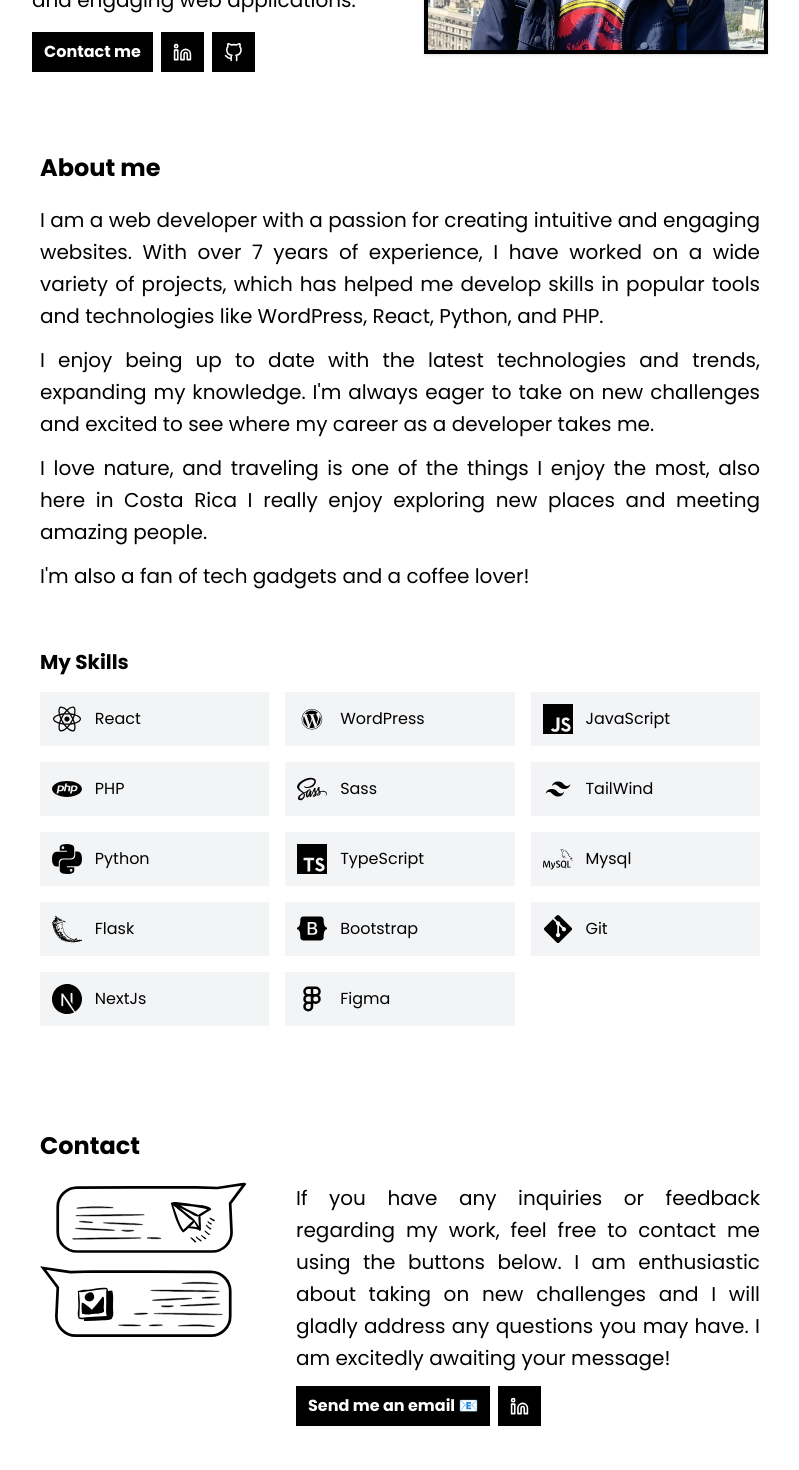
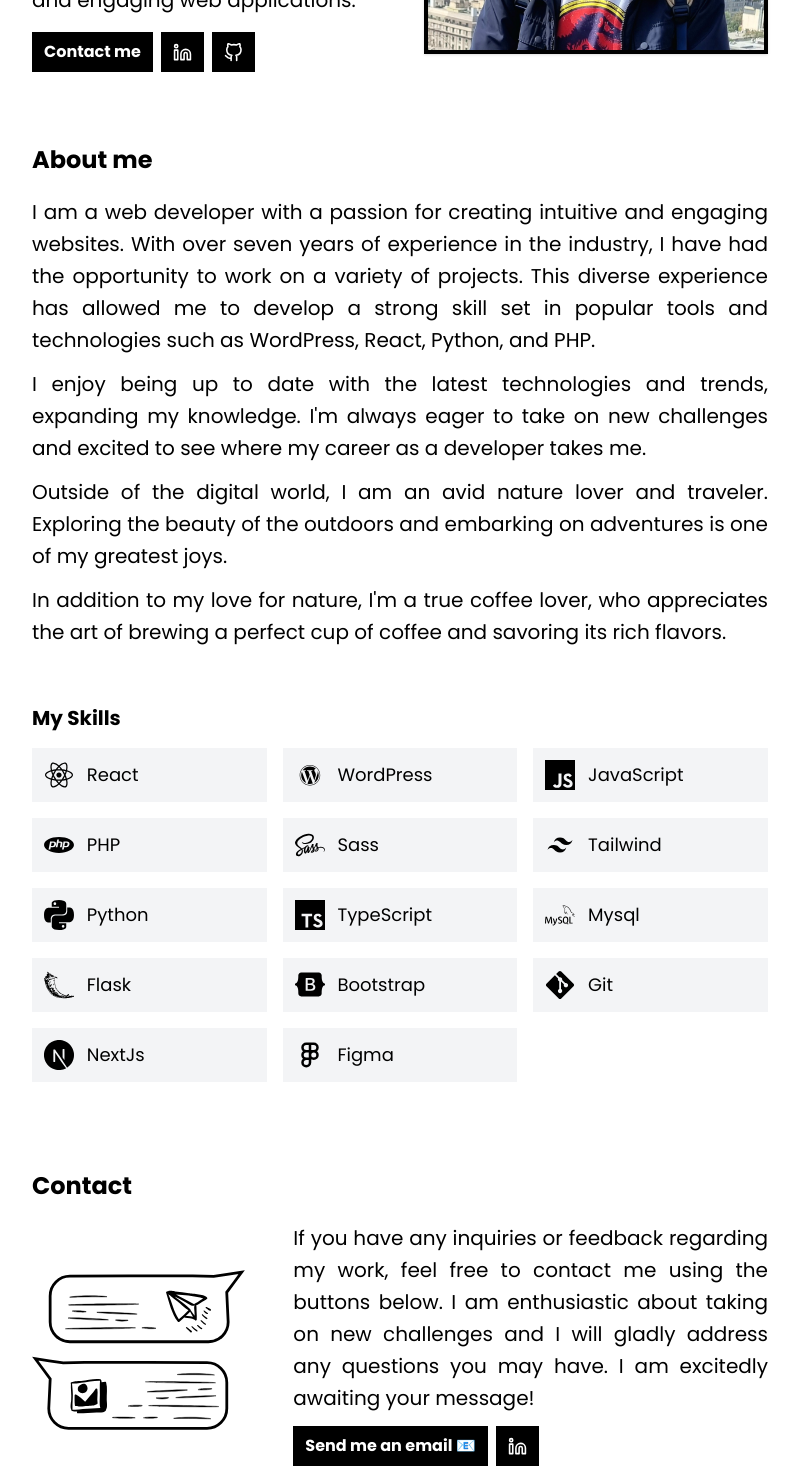
Before and after one commit to jorgearaya474/nxt-site, a Next.js app: page / in a window 1280 px wide. Shown: the part 440-1910 px from the top of the page, without its empty margins (240-1039 px from the left). Built offline with nearby package versions, Linux system fonts and the light colour scheme.

Commit message:
update texts and fixes

```diff
--- a/components/home-sections/About.tsx
+++ b/components/home-sections/About.tsx
@@ -4,23 +4,23 @@ import Skills from './Skills';
 const About: React.FC = () => {
   return (
     <div id='section_about' className='home-section flex justify-center items-center bg-white py-7'>
-      <div className='container p-6'>
+      <div className='container'>
         <div className='mb-5'>
           <h2 className='text-black font-bold text-2xl'>About me</h2>
         </div>
         <div className='grid gap-2 md:gap-12 grid-cols-1'>
           <div>
             <p className='text-black text-xl mb-3 leading-8 text-justify'>
-              I am a web developer with a passion for creating intuitive and engaging websites. With over 7 years of experience, I have worked on a wide variety of projects, which has helped me develop skills in popular tools and technologies like WordPress, React, Python, and PHP.
+              I am a web developer with a passion for creating intuitive and engaging websites. With over seven years of experience in the industry, I have had the opportunity to work on a variety of projects. This diverse experience has allowed me to develop a strong skill set in popular tools and technologies such as WordPress, React, Python, and PHP.
             </p>
             <p className='text-black text-xl mb-3 leading-8 text-justify'>
               I enjoy being up to date with the latest technologies and trends, expanding my knowledge. I&apos;m always eager to take on new challenges and excited to see where my career as a developer takes me.
             </p>
             <p className='text-black text-xl mb-3 leading-8 text-justify'>
-              I love nature, and traveling is one of the things I enjoy the most, also here in Costa Rica I really enjoy exploring new places and meeting amazing people.
+              Outside of the digital world, I am an avid nature lover and traveler. Exploring the beauty of the outdoors and embarking on adventures is one of my greatest joys.
             </p>
             <p className='text-black text-xl mb-2 leading-8 text-justify'>
-              I&apos;m also a fan of tech gadgets and a coffee lover!
+              In addition to my love for nature, I&apos;m a true coffee lover, who appreciates the art of brewing a perfect cup of coffee and savoring its rich flavors.
             </p>
           </div>
           <div>
--- a/components/home-sections/Contact.tsx
+++ b/components/home-sections/Contact.tsx
@@ -6,22 +6,22 @@ import Image from 'next/image';
 const Contact: React.FC = () => {
   return (
     <div id='section_contact' className='home-section flex justify-center items-center bg-white py-7'>
-      <div className='container p-6'>
+      <div className='container'>
         <div className='mb-5'>
           <h2 className='text-black font-bold text-2xl'>Contact</h2>
         </div>
         <div className='grid md:grid-cols-3 gap-12'>
-          <div className='col-span-1'>
+          <div className='col-span-3 md:col-span-1 flex justify-center'>
             <Image
               src='/images/contact-chat.svg'
               alt='Contact me'
-              width={100}
-              height={100}
-              className='rounded-md w-full'
+              width={300}
+              height={300}
+              className='md:w-full'
               loading='lazy'
             />
           </div>
-          <div className='col-span-2'>
+          <div className='col-span-3 md:col-span-2'>
             <p className='ttext-black text-xl mb-3 leading-8 text-justify'>
               If you have any inquiries or feedback regarding my work, feel free to contact me using the buttons below.
               I am enthusiastic about taking on new challenges and I will gladly address any questions you may have. I am excitedly awaiting your message!
--- a/components/home-sections/Hero.tsx
+++ b/components/home-sections/Hero.tsx
@@ -13,8 +13,7 @@ const Hero: React.FC = () => {
               <span className='md:block text-3xl'>Hello, I&apos;m</span> Jorge Araya
             </h1>
             <p className='text-black text-xl mb-3 leading-8 text-left mb-4'>
-              I&apos;m a creative web developer from Costa Rica, specialized in <b>JavaScript</b>, <b>React</b> and <b>Wordpress</b>.
-              Passionated about design and technology, I&apos;m dedicated to creating innovative and engaging web applications.
+              I&apos;m a creative web developer from Costa Rica, specializing in <b>JavaScript</b>, <b>React</b>, and <b>WordPress</b>. Passionate about design and technology, I&apos;m dedicated to creating innovative and engaging web applications.
             </p>
 
             <div className='my-3 flex gap-2'>
--- a/components/home-sections/Skills.tsx
+++ b/components/home-sections/Skills.tsx
@@ -17,7 +17,7 @@ const skills_arr = [
   ['Bootstrap', 'bootstrap'],
   ['Figma', 'figma'],
   ['JavaScript', 'javascript'],
-  ['TailWind', 'tailwind'],
+  ['Tailwind', 'tailwind'],
   ['Mysql', 'mysql'],
   ['Git', 'git'],
 ];
@@ -26,9 +26,9 @@ const Skills: React.FC = () => {
   return (
     <div>
       <h3 className='text-black font-bold text-xl mb-2'>My Skills</h3>
-      <ul role='list' className='md:columns-3 space-y-4 text-slate-400 mt-4'>
+      <ul role='list' className='columns-2 md:columns-3 space-y-4 text-slate-400 mt-4'>
         {skills_arr.map(([title, icon]) => (
-          <li key={icon} className='flex text-black items-center bg-gray-100 p-3'>
+          <li key={icon} className='flex text-black text-lg items-center bg-gray-100 p-3'>
             <Image
               src={`/icons/${icon}.svg`}
               alt={title}
--- a/styles/article.scss
+++ b/styles/article.scss
@@ -1,67 +1,67 @@
-article.post{
+article.post {
   max-width: 100%;
 
-    .content{
-
-
-        h1{
-            font-size: 23px;
+  .content {
+    h1 {
+      font-size: 28px;
     }
 
-        h2, h3, h4, h5{
+    h2,
+    h3,
+    h4,
+    h5 {
       margin-top: 14px;
       margin-bottom: 14px;
     }
 
-        h2{
+    h2 {
+      font-size: 24px;
+    }
+
+    h3 {
+      font-size: 22px;
+    }
+
+    p,
+    a,
+    li,
+    i {
+      line-height: 30px;
       font-size: 20px;
     }
 
-        h3{
-            font-size: 18px;
-        }
-
-        p, a, li, i{
-            line-height: 20px;
-            font-size: 14px;
-        }
-
-        p > code{
+    p > code {
       background: #4d4d4d;
       color: #46dbad;
       border-radius: 3px;
       padding: 2px 4px;
 
-            &:before, &:after{
+      &:before,
+      &:after {
         display: none;
       }
     }
 
-        table{
+    table {
       background-color: #1e293b;
       font-size: 18px;
 
       thead {
-                th{
+        th {
           color: $post-text;
           padding: 12px;
         }
       }
 
-            td{
+      td {
         color: $post-text;
         padding: 12px;
       }
     }
 
-        @media screen and (min-width: 768px){
-            h1{
+    @media screen and (min-width: 768px) {
+      h1 {
         font-size: 45px;
-            }
-
-            p, a, li, i{
-                line-height: 26px;
-                font-size: 18px;
       }
     }
   }
--- a/styles/theme.scss
+++ b/styles/theme.scss
@@ -1,9 +1,10 @@
 html {
-  scroll-behavior: smooth;
+  --scroll-behavior: smooth !important;
+  scroll-behavior: smooth !important;
 }
 body {
   background-color: $white;
-  font-family: "Poppins", sans-serif;
+  font-family: 'Poppins', sans-serif;
 
   #nxt_site {
     .home-section,
```
Also changed, not shown: pages/404.tsx (deleted). Lines whose indentation alone changed are shown as unchanged.
